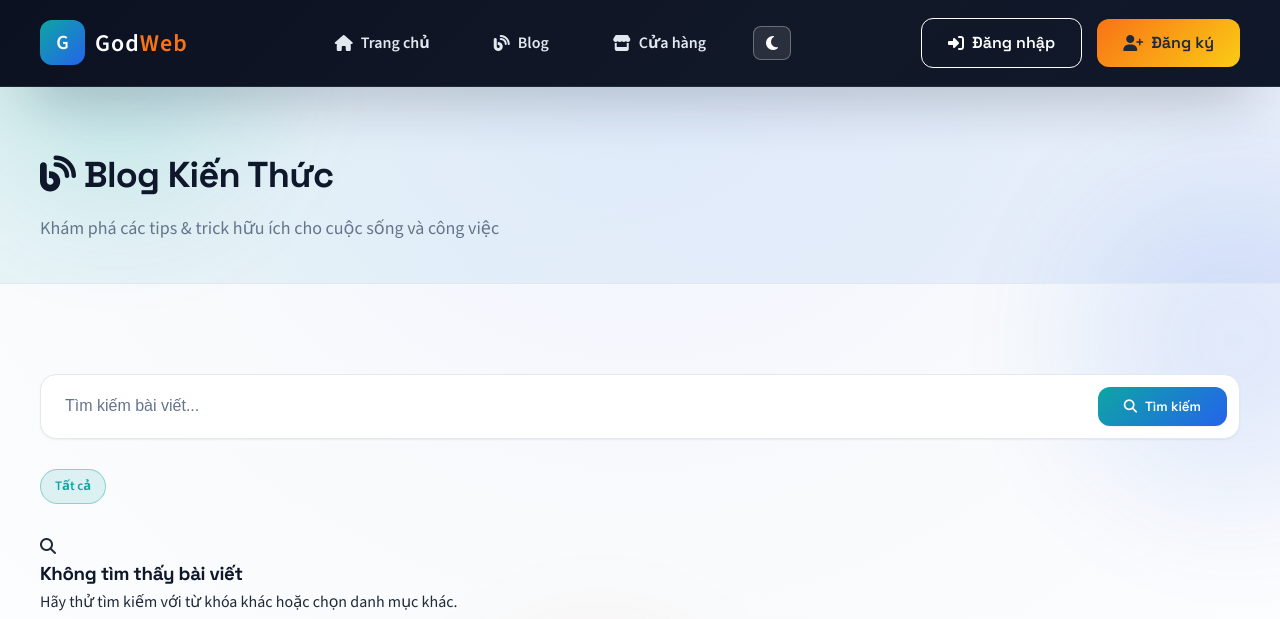
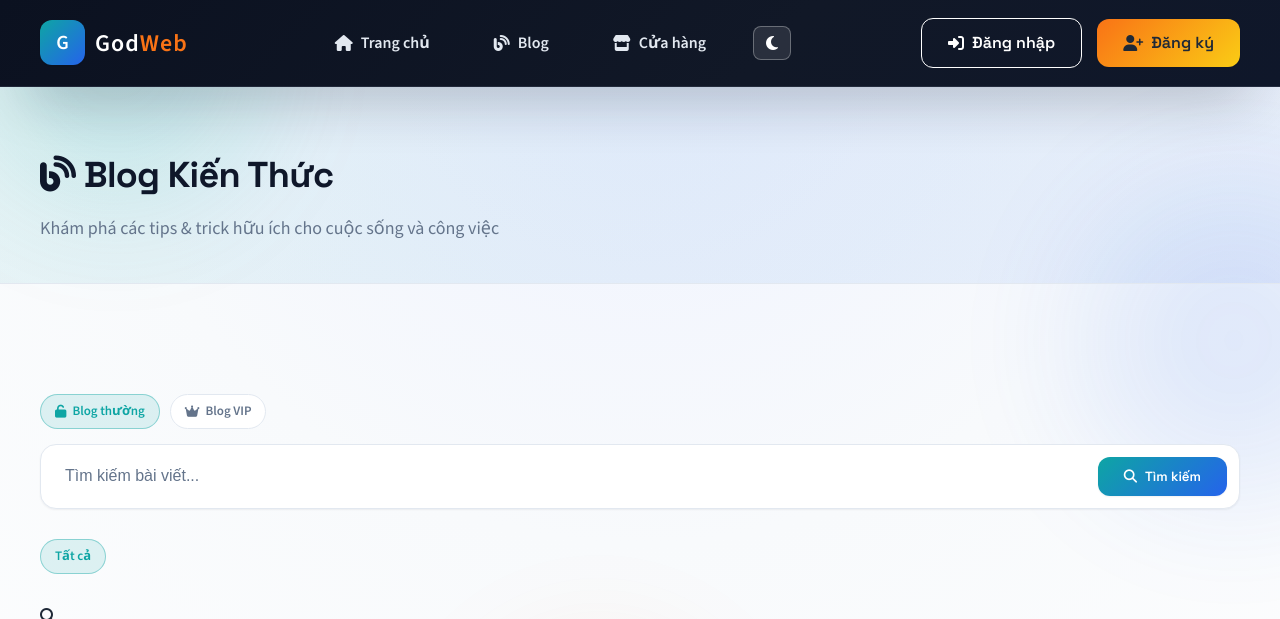
Before and after one commit to phamanqpidxj/GodWEB, a Flask app: page /blog/ in a window 1280 px wide. Shown: the top 619 px of the page. Run offline with Flask 3, Linux system fonts and the light colour scheme.

Commit message:
Split blog/admin posts into free and premium tabs

```diff
--- a/godweb/routes/blog.py
+++ b/godweb/routes/blog.py
@@ -24,8 +24,17 @@ def index():
     page = request.args.get('page', 1, type=int)
     category_id = request.args.get('category', type=int)
     search = request.args.get('search', '')
+    post_type = request.args.get('type', 'free')
+
+    if post_type not in ['free', 'premium']:
+        post_type = 'free'
 
     query = Post.query
+
+    if post_type == 'premium':
+        query = query.filter_by(is_premium=True)
+    else:
+        query = query.filter_by(is_premium=False)
 
     if category_id:
         query = query.filter_by(category_id=category_id)
@@ -43,7 +52,7 @@ def index():
     categories = Category.query.all()
 
     return render_template('blog/index.html', posts=posts, categories=categories,
-                          current_category=category_id, search=search)
+                          current_category=category_id, search=search, current_type=post_type)
 
 @blog_bp.route('/<int:post_id>/pin', methods=['POST'])
 @login_required
--- a/godweb/templates/blog/index.html
+++ b/godweb/templates/blog/index.html
@@ -12,17 +12,30 @@
 
 <section class="section">
     <div class="container">
+        <div class="filter-tags" style="margin-bottom: 15px;">
+            <a href="{{ url_for('blog.index', type='free', search=search, category=current_category) }}" class="filter-tag {% if current_type == 'free' %}active{% endif %}">
+                <i class="fas fa-unlock"></i> Blog thường
+            </a>
+            <a href="{{ url_for('blog.index', type='premium', search=search, category=current_category) }}" class="filter-tag {% if current_type == 'premium' %}active{% endif %}">
+                <i class="fas fa-crown"></i> Blog VIP
+            </a>
+        </div>
+
         <!-- Search and Filter -->
         <form method="GET" class="search-bar">
+            <input type="hidden" name="type" value="{{ current_type }}">
+            {% if current_category %}
+            <input type="hidden" name="category" value="{{ current_category }}">
+            {% endif %}
             <input type="text" name="search" placeholder="Tìm kiếm bài viết..." value="{{ search }}">
             <button type="submit" class="btn btn-primary"><i class="fas fa-search"></i> Tìm kiếm</button>
         </form>
 
         <!-- Categories -->
         <div class="filter-tags">
-            <a href="{{ url_for('blog.index') }}" class="filter-tag {% if not current_category %}active{% endif %}">Tất cả</a>
+            <a href="{{ url_for('blog.index', type=current_type, search=search) }}" class="filter-tag {% if not current_category %}active{% endif %}">Tất cả</a>
             {% for cat in categories %}
-            <a href="{{ url_for('blog.index', category=cat.id) }}" class="filter-tag {% if current_category == cat.id %}active{% endif %}">{{ cat.name }}</a>
+            <a href="{{ url_for('blog.index', category=cat.id, type=current_type, search=search) }}" class="filter-tag {% if current_category == cat.id %}active{% endif %}">{{ cat.name }}</a>
             {% endfor %}
         </div>
 
@@ -80,19 +93,19 @@
         {% if posts.pages > 1 %}
         <div class="pagination">
             {% if posts.has_prev %}
-            <a href="{{ url_for('blog.index', page=posts.prev_num, category=current_category, search=search) }}"><i class="fas fa-chevron-left"></i></a>
+            <a href="{{ url_for('blog.index', page=posts.prev_num, category=current_category, search=search, type=current_type) }}"><i class="fas fa-chevron-left"></i></a>
             {% endif %}
 
             {% for page_num in posts.iter_pages() %}
                 {% if page_num %}
-                    <a href="{{ url_for('blog.index', page=page_num, category=current_category, search=search) }}" class="{% if page_num == posts.page %}active{% endif %}">{{ page_num }}</a>
+                    <a href="{{ url_for('blog.index', page=page_num, category=current_category, search=search, type=current_type) }}" class="{% if page_num == posts.page %}active{% endif %}">{{ page_num }}</a>
                 {% else %}
                     <span>...</span>
                 {% endif %}
             {% endfor %}
 
             {% if posts.has_next %}
-            <a href="{{ url_for('blog.index', page=posts.next_num, category=current_category, search=search) }}"><i class="fas fa-chevron-right"></i></a>
+            <a href="{{ url_for('blog.index', page=posts.next_num, category=current_category, search=search, type=current_type) }}"><i class="fas fa-chevron-right"></i></a>
             {% endif %}
         </div>
         {% endif %}
```
Also changed, not shown: godweb/routes/admin.py (+13 -2 lines), godweb/templates/admin/posts.html (+12 -3 lines).
